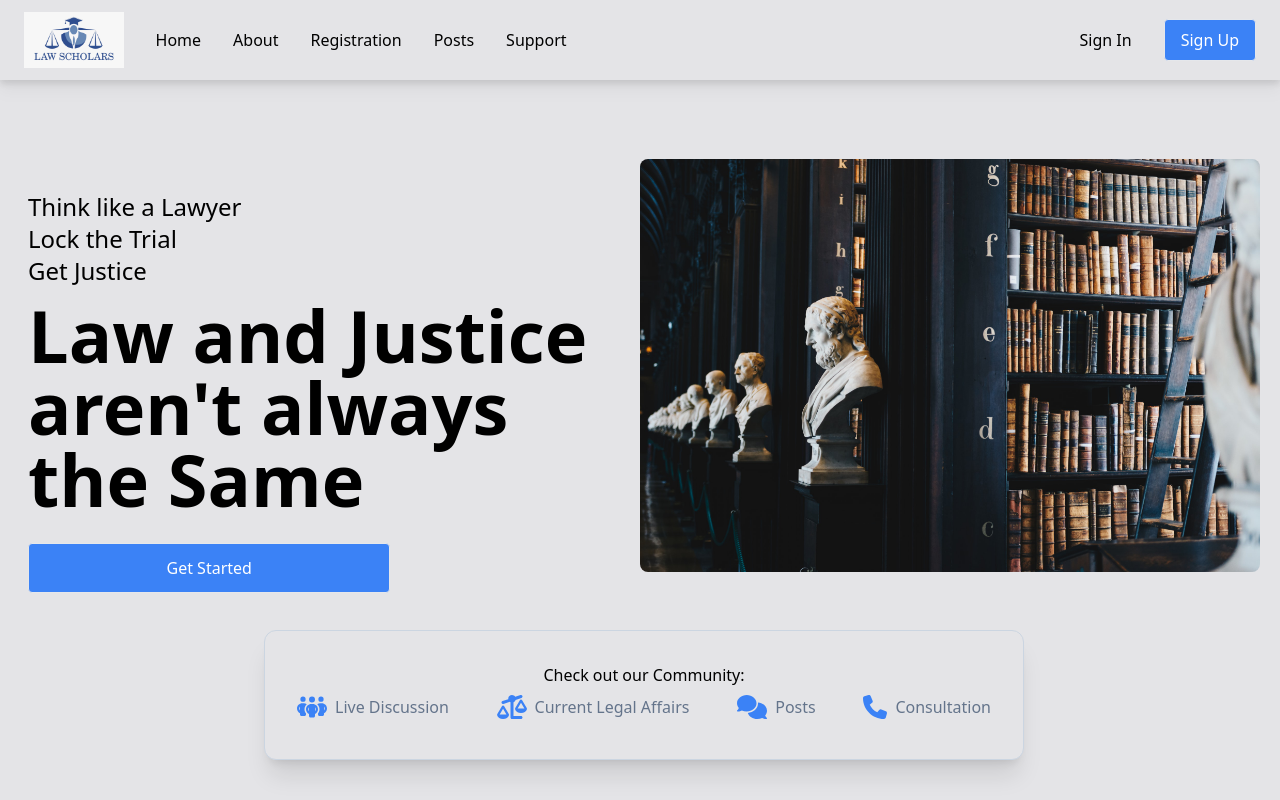
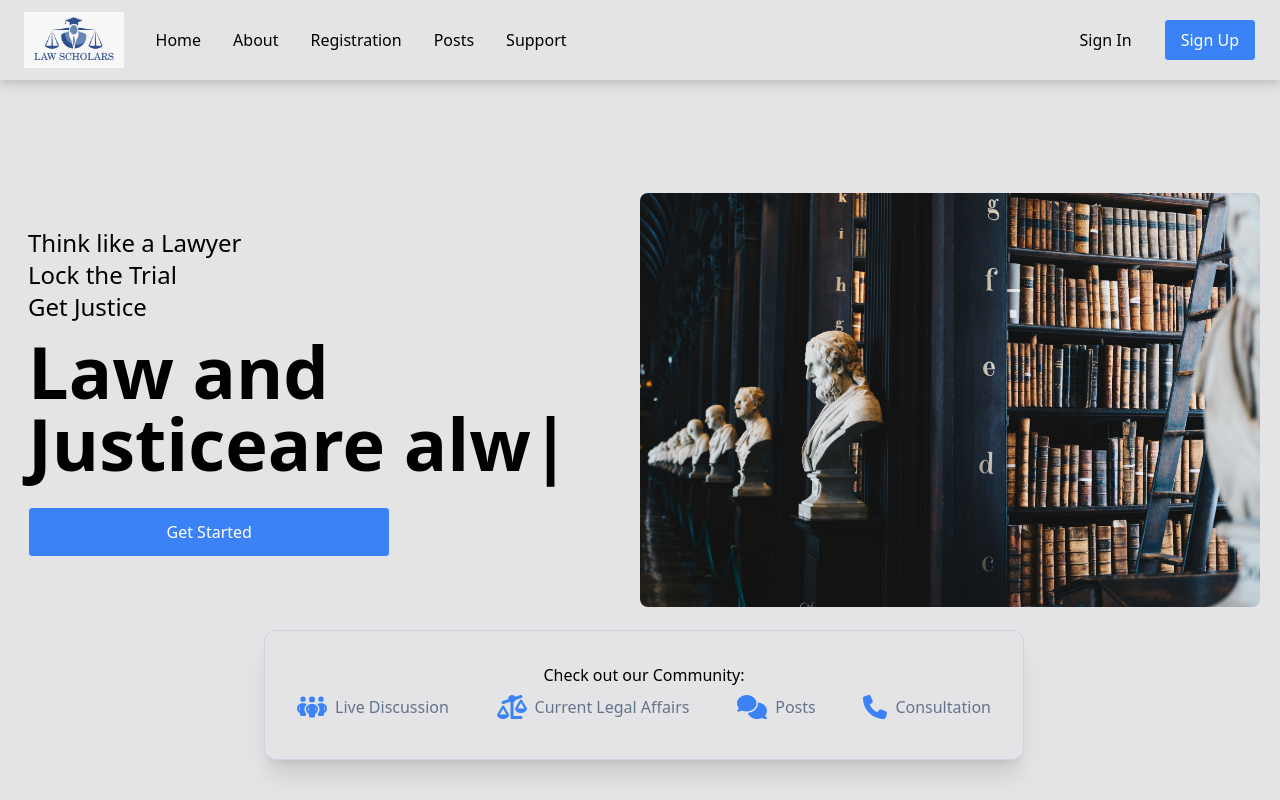
Before and after one commit to brekooname/law-scholars, a React (Create React App) app: page / in a window 1280 px wide. Shown: the top 800 px of the page. Built offline with nearby package versions, Linux system fonts and the light colour scheme.

Commit message:
Add: Typing effect

```diff
--- a/src/components/Hero.jsx
+++ b/src/components/Hero.jsx
@@ -1,4 +1,5 @@
 import React from "react";
+import Typed from 'react-typed'
 
 import {
     FontAwesomeIcon
@@ -21,7 +22,14 @@ const Hero = () => {
                     <p className="text-2xl">Think like a Lawyer</p>
                     <p className="text-2xl">Lock the Trial</p>
                     <p className="text-2xl">Get Justice</p>
-                    <p className="py-3 text-5xl md:text-7xl font-bold">Law and Justice aren't always the Same</p>
+                    <p className="py-3 text-5xl md:text-7xl font-bold">Law and Justice
+                    <Typed
+                        className="py-3 text-5xl md:text-7xl font-bold"
+                        strings={[' are always Same!', ' Same?'," aren't always Same."]}
+                        typeSpeed={150}
+                        backSpeed={150}
+                        loop
+                    /></p>
                     <button className="py-3 px-6 my-4 sm:w-[60%]">Get Started</button>
                 </div>
                 <div>
```
